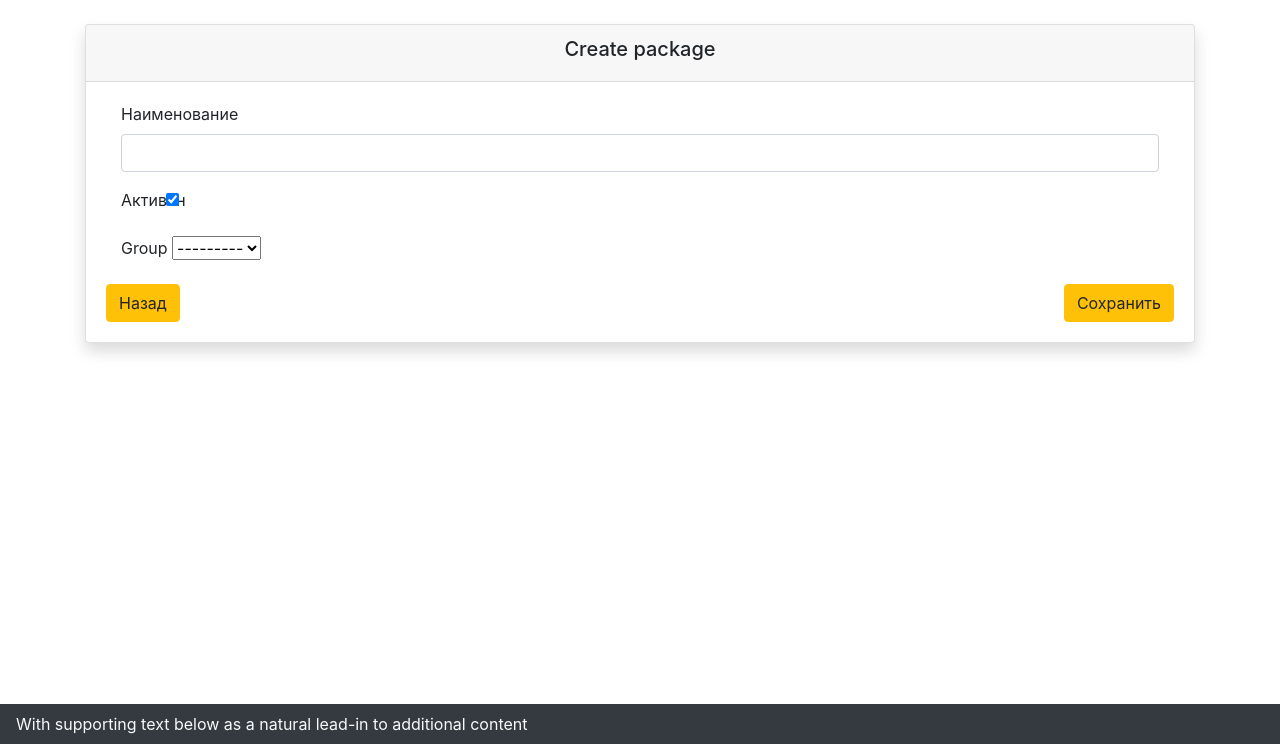
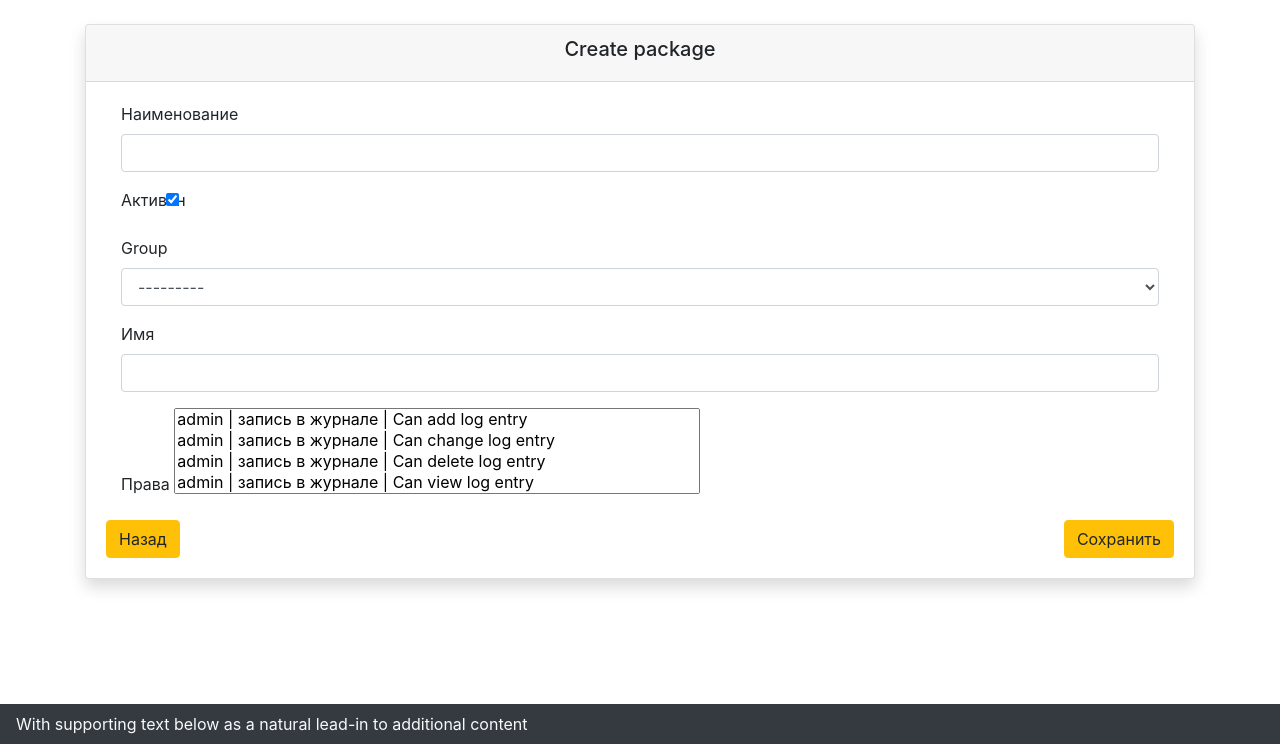
Before and after one commit to snnik/account_manager, a Django app: page /package/create in a window 1280 px wide. Shown: the part 56-800 px from the top of the page. Run offline with Django 3.2, Linux system fonts and the light colour scheme; a user stored in the database is signed in; some libraries are stand-ins or nearby versions.

Commit message:
view and forms

```diff
--- a/core/forms.py
+++ b/core/forms.py
@@ -51,5 +51,16 @@ class PackageForm(forms.ModelForm):
         fields = ('description', 'status', 'group')
         widgets = {
             'description': forms.TextInput(attrs={'class': 'form-control'}),
-            'status': forms.CheckboxInput(attrs={'class': 'form-check-input'}),
+            'status': forms.CheckboxInput(attrs={'class': 'form-check-input left'}, ),
+            'group': forms.Select(attrs={'class': 'form-control'})
         }
+
+
+class GroupForm(forms.ModelForm):
+    class Meta:
+        model = Group
+        fields = ('name', 'permissions')
+        widgets = {
+            'name': forms.TextInput(attrs={'class': 'form-control'}),
+            'permissions': forms.SelectMultiple(attrs={'class': 'form0-control'})
+        }
--- a/core/templates/core/package_form.html
+++ b/core/templates/core/package_form.html
@@ -18,6 +18,14 @@
                             {{ field.errors }}
                         </div>
                         {% endfor %}
+                        {% for field in group %}
+                        <div class="form-group col">
+                            <label for="{{ field.id_for_label }}">{{ field.label }}</label>
+                            {{ field }}
+                            {{ field.help_text }}
+                            {{ field.errors }}
+                        </div>
+                        {% endfor %}
                         <a class="btn btn-warning float-left" href="{% url 'services_list' %}">Назад</a>
                         <button class="btn btn-warning float-right">Сохранить</button>
                     </form>
--- a/core/views.py
+++ b/core/views.py
@@ -1,8 +1,9 @@
 from django.shortcuts import render, get_object_or_404, redirect, reverse
 from django.http import HttpResponse, HttpResponseRedirect
 from django.contrib.auth.decorators import login_required, permission_required
+# from django.contrib.admin.forms import G
 from django.contrib import auth
-from core.forms import CustomerForm, ServiceForm, PackageForm
+from core.forms import CustomerForm, ServiceForm, PackageForm, GroupForm
 from .models import *
 
 
@@ -77,12 +78,15 @@ def create_package(request):
     page_context = {'page_title': 'Создание пакета услуг'}
     if request.method == 'POST':
         form = PackageForm(request.POST)
+        group =  GroupForm(request.POST)
         if form.is_valid():
             form.save()
     else:
         form = PackageForm()
+        group = GroupForm()
 
     page_context['form'] = form
+    page_context['group'] = group
     return render(request, 'core/package_form.html', page_context)
 
 
```
